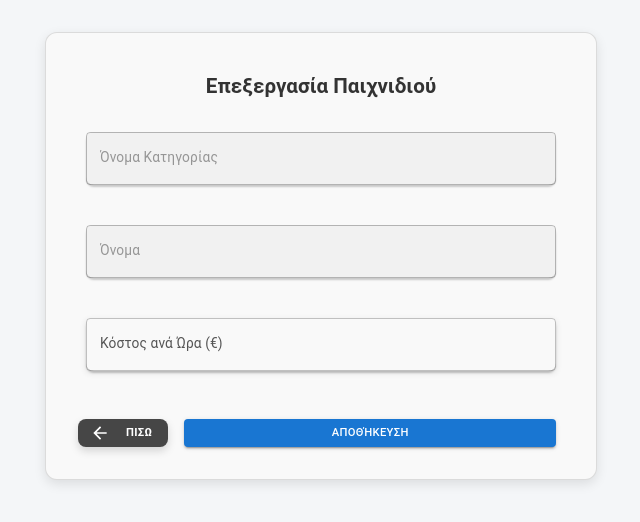
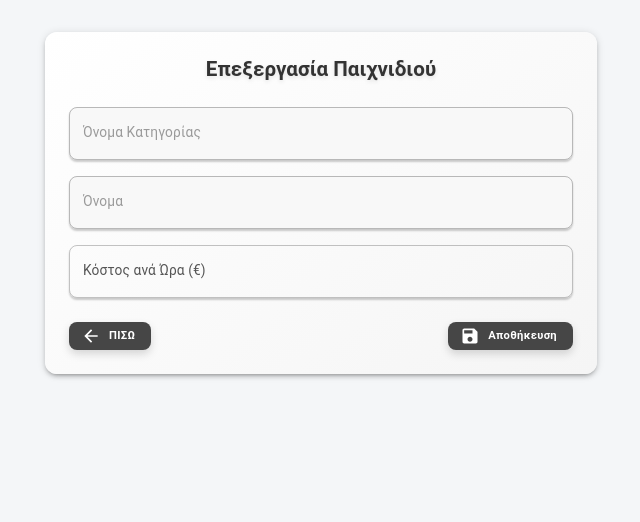
Before and after one commit to Thanasis-Kostinas/biliard-project, a React (Vite) app: page /edit/1 in a window 1280 px wide. Shown: the top 522 px of the page, without its empty margins (319-959 px from the left). Built offline with nearby package versions, Linux system fonts and the light colour scheme.

Commit message:
minor ui changes

```diff
--- a/src/EditGame.tsx
+++ b/src/EditGame.tsx
@@ -11,14 +11,15 @@ import {
   Card,
   CardContent,
   CardActions,
+  Paper,
 } from "@mui/material";
 import { useGameContext } from "./GameContext";
-import ArrowBackIcon from '@mui/icons-material/ArrowBack'; // Import the icon
-
+import ArrowBackIcon from '@mui/icons-material/ArrowBack';
+import SaveIcon from '@mui/icons-material/Save';
 
 const EditGame = () => {
-  const { id } = useParams<{ id: string }>(); // Get ID from the URL
-  const { gameInstances, addGame } = useGameContext(); // Use addGame for saving a new instance
+  const { id } = useParams<{ id: string }>();
+  const { gameInstances, addGame } = useGameContext();
   const navigate = useNavigate();
 
   const [gameData, setGameData] = useState({
@@ -29,9 +30,8 @@ const EditGame = () => {
 
   const [openSnackbar, setOpenSnackbar] = useState(false);
   const [message, setMessage] = useState("");
-  const [isFormLoaded, setIsFormLoaded] = useState(false); // Track if form is initially loaded
+  const [isFormLoaded, setIsFormLoaded] = useState(false);
 
-  // Fetch the game instance based on the ID and populate the form
   useEffect(() => {
     if (!isFormLoaded && id) {
       const gameInstance = gameInstances.find((inst) => inst.id === Number(id));
@@ -42,11 +42,10 @@ const EditGame = () => {
           price_per_hour: gameInstance.price_per_hour,
         });
       }
-      setIsFormLoaded(true); // Mark form as loaded after setting initial data
+      setIsFormLoaded(true);
     }
   }, [id, gameInstances, isFormLoaded]);
 
-  // Handle input changes
   const handleChange = (e: React.ChangeEvent<HTMLInputElement>) => {
     const { name, value } = e.target;
     setGameData((prevData) => ({
@@ -55,20 +54,16 @@ const EditGame = () => {
     }));
   };
 
-  // Handle saving new game instance
   const handleSave = async () => {
     try {
-      await addGame(gameData.category_name, gameData.instance_name, gameData.price_per_hour); // Add new game instance
-      setMessage("New game instance created successfully!");
-      // setOpenSnackbar(true);
-
-      // Redirect to home page after saving
-      setTimeout(() => {
-        navigate(-1);
-      }, 2000);
+      await addGame(gameData.category_name, gameData.instance_name, gameData.price_per_hour);
+      setMessage("Οι αλλαγές αποθηκεύτηκαν επιτυχώς!");
+      setOpenSnackbar(true);
+      navigate("/options"); // Navigate directly to options page
     } catch (error) {
       if (error instanceof Error) {
-        alert("Failed to create game: " + error.message);
+        setMessage("Σφάλμα: " + error.message);
+        setOpenSnackbar(true);
       }
     }
   };
@@ -78,21 +73,19 @@ const EditGame = () => {
   };
 
   const handleBack = () => {
-    navigate(-1);
+    navigate("/options");
   };
 
   return (
     <Container maxWidth="sm" sx={{ mt: 4 }}>
-      <Card
-        variant="outlined"
+      <Paper
+        elevation={3}
         sx={{
           padding: 3,
-          boxShadow: "0px 4px 12px rgba(0, 0, 0, 0.1)",
           borderRadius: "12px",
-          backgroundColor: "#f9f9f9", // Light background
+          background: "linear-gradient(145deg, #ffffff, #f5f5f5)",
         }}
       >
-        <CardContent>
         <Typography
           variant="h5"
           gutterBottom
@@ -100,6 +93,8 @@ const EditGame = () => {
           sx={{
             fontWeight: 600,
             color: "#333",
+            marginBottom: 3,
+            textShadow: "0px 2px 4px rgba(0, 0, 0, 0.1)",
           }}
         >
           Επεξεργασία Παιχνιδιού
@@ -108,13 +103,9 @@ const EditGame = () => {
         <Box
           display="flex"
           flexDirection="column"
-            alignItems="center"
           gap={2}
-            sx={{
-              mt: 2,
-            }}
+          sx={{ mt: 2 }}
         >
-            {/* Category Name */}
           <TextField
             label="Όνομα Κατηγορίας"
             name="category_name"
@@ -122,33 +113,37 @@ const EditGame = () => {
             onChange={handleChange}
             fullWidth
             disabled
-              margin="normal"
             variant="outlined"
             sx={{
               "& .MuiInputBase-input.Mui-disabled": {
-                  backgroundColor: "#f1f1f1", // Light grey for disabled fields
+                backgroundColor: "#f8f8f8",
+                color: "#666",
+              },
+              "& .MuiOutlinedInput-root": {
+                borderRadius: "8px",
               },
             }}
           />
 
-            {/* Instance Name */}
           <TextField
             label="Όνομα"
             name="instance_name"
             value={gameData.instance_name}
             onChange={handleChange}
             fullWidth
-              margin="normal"
+            disabled
             variant="outlined"
-              disabled
             sx={{
               "& .MuiInputBase-input.Mui-disabled": {
-                  backgroundColor: "#f1f1f1",
+                backgroundColor: "#f8f8f8",
+                color: "#666",
+              },
+              "& .MuiOutlinedInput-root": {
+                borderRadius: "8px",
               },
             }}
           />
 
-            {/* Price per Hour */}
           <TextField
             label="Κόστος ανά Ώρα (€)"
             name="price_per_hour"
@@ -156,36 +151,42 @@ const EditGame = () => {
             onChange={handleChange}
             type="number"
             fullWidth
-              margin="normal"
             variant="outlined"
             sx={{
               "& .MuiOutlinedInput-root": {
-                  boxShadow: "0px 2px 6px rgba(0, 0, 0, 0.1)",
+                borderRadius: "8px",
+                "&:hover": {
+                  "& .MuiOutlinedInput-notchedOutline": {
+                    borderColor: "#1976d2",
+                  },
+                },
               },
             }}
           />
         </Box>
-        </CardContent>
 
-        {/* Button Box for Save and Back */}
-        <CardActions sx={{ justifyContent: "space-between", mt: 2 }}>
+        <Box
+          sx={{
+            display: "flex",
+            justifyContent: "space-between",
+            gap: 2,
+            mt: 3,
+          }}
+        >
           <Button
             variant="contained"
             color="primary"
             onClick={handleBack}
-            className="back-button"
+            startIcon={<ArrowBackIcon />}
             sx={{
-              marginRight: 1,
-              display: 'flex',
-              alignItems: 'center',
-              gap: '8px', // Space between icon and text
-              padding: '8px 16px',
-              borderRadius: '8px',
-              textTransform: 'none',
-              fontWeight: 'bold',
-              boxShadow: '0px 4px 8px rgba(0, 0, 0, 0.15)',
+              borderRadius: "8px",
+              textTransform: "none",
+              fontWeight: "bold",
+              boxShadow: "0px 4px 8px rgba(0, 0, 0, 0.15)",
+              "&:hover": {
+                backgroundColor: "#1565c0",
+              },
             }}
-            startIcon={<ArrowBackIcon />}
           >
             ΠΙΣΩ
           </Button>
@@ -194,24 +195,36 @@ const EditGame = () => {
             variant="contained"
             color="primary"
             onClick={handleSave}
+            startIcon={<SaveIcon />}
             sx={{
-              flexGrow: 1,
-              marginRight: 1,
-              backgroundColor: "#1976d2", // Primary blue
+              borderRadius: "8px",
+              textTransform: "none",
+              fontWeight: "bold",
+              boxShadow: "0px 4px 8px rgba(0, 0, 0, 0.15)",
               "&:hover": {
-                backgroundColor: "#125ea5", // Darker blue on hover
+                backgroundColor: "#1565c0",
               },
             }}
           >
             Αποθήκευση
           </Button>
-        </CardActions>
-      </Card>
+        </Box>
+      </Paper>
 
-
-      {/* Snackbar for success message */}
-      <Snackbar open={openSnackbar} autoHideDuration={6000} onClose={handleSnackbarClose}>
-        <Alert onClose={handleSnackbarClose} severity="success">
+      <Snackbar
+        open={openSnackbar}
+        autoHideDuration={3000}
+        onClose={handleSnackbarClose}
+        anchorOrigin={{ vertical: "top", horizontal: "center" }}
+      >
+        <Alert
+          onClose={handleSnackbarClose}
+          severity="success"
+          sx={{
+            borderRadius: "8px",
+            boxShadow: "0px 4px 8px rgba(0, 0, 0, 0.1)",
+          }}
+        >
           {message}
         </Alert>
       </Snackbar>
--- a/src/PriceAnalytics.tsx
+++ b/src/PriceAnalytics.tsx
@@ -687,7 +687,7 @@ const PriceAnalytics = () => {
                                                                 },
                                                             }}
                                                         >
-                                                            διαγραφη
+                                                            Διαγραφη
                                                         </Button>
                                                     </TableCell>
                                                 </TableRow>
--- a/src/TrafficAnalytics.tsx
+++ b/src/TrafficAnalytics.tsx
@@ -255,7 +255,7 @@ const TrafficAnalytics = () => {
             title: { text: 'Αριθμός Παιχνιδιών' }
         },
         title: {
-            text: 'Κίνηση ανά Ώρα',
+            text: 'Κίνηση',
             align: 'center'
         },
         colors: ['#2196f3'],
@@ -314,7 +314,7 @@ const TrafficAnalytics = () => {
 
             <Grid item xs={12} md={6}>
                 <Card sx={{ padding: 2, boxShadow: 2, height: '100%' }}>
-                    <Typography variant="h6" sx={{ mb: 2 }}>Κίνηση ανά Ώρα</Typography>
+                    <Typography variant="h6" sx={{ mb: 2 }}>Κίνηση ανά Ώρα Σήμερα</Typography>
                     {loading ? (
                         <CircularProgress sx={{ marginTop: 2 }} />
                     ) : (
@@ -330,7 +330,7 @@ const TrafficAnalytics = () => {
 
             <Grid item xs={12} md={6}>
                 <Card sx={{ padding: 2, boxShadow: 2, height: '100%' }}>
-                    <Typography variant="h6" sx={{ mb: 2 }}>Επισκόπηση Κίνησης</Typography>
+                    <Typography variant="h6" sx={{ mb: 2 }}>Επισκόπηση Κίνησης Εβδομάδας</Typography>
                     {loading ? (
                         <CircularProgress sx={{ marginTop: 2 }} />
                     ) : (
```
Also changed, not shown: src/AnalyticsPage.tsx (+57 -20 lines). Lines whose indentation alone changed are shown as unchanged.
